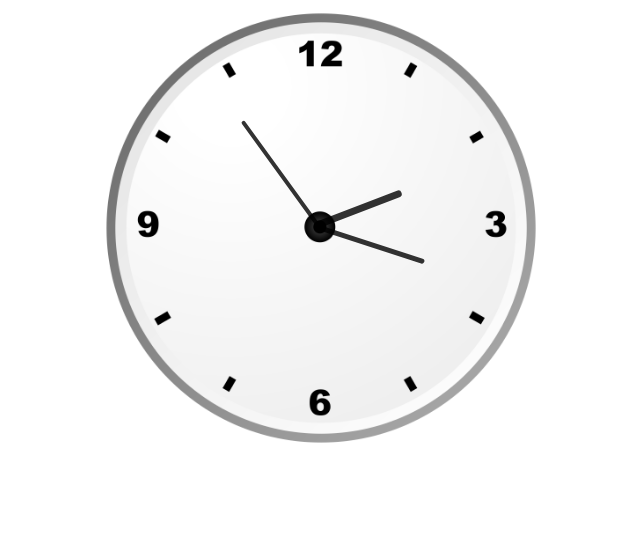
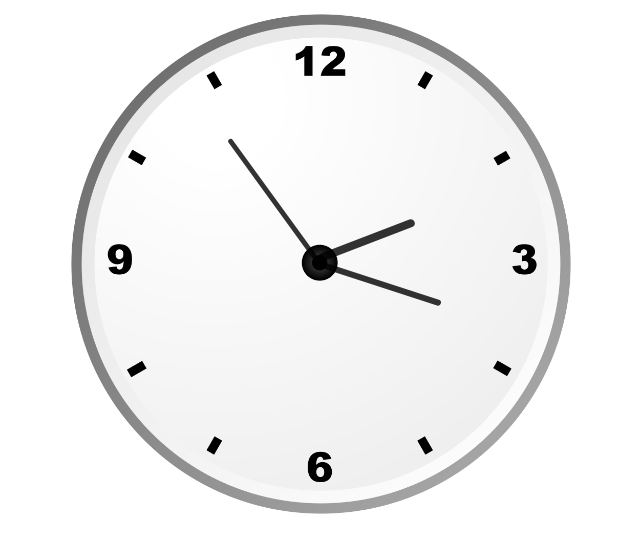
Before and after one commit to mst79/analog-clock, a plain HTML site: page index.html in a window 1280 px wide. Shown: the whole page, without its empty margins (319-959 px from the left). Drawn offline with Linux system fonts and the light colour scheme.

Commit message:
minor-adjustments

```diff
--- a/style.css
+++ b/style.css
@@ -3,8 +3,6 @@
     margin: auto;
     height: 40vw;
     width: 40vw;
-    height: 440px;
-    width: 440px;
     background: url("clock.png") no-repeat;
     background-size: 100%;
 }
```
